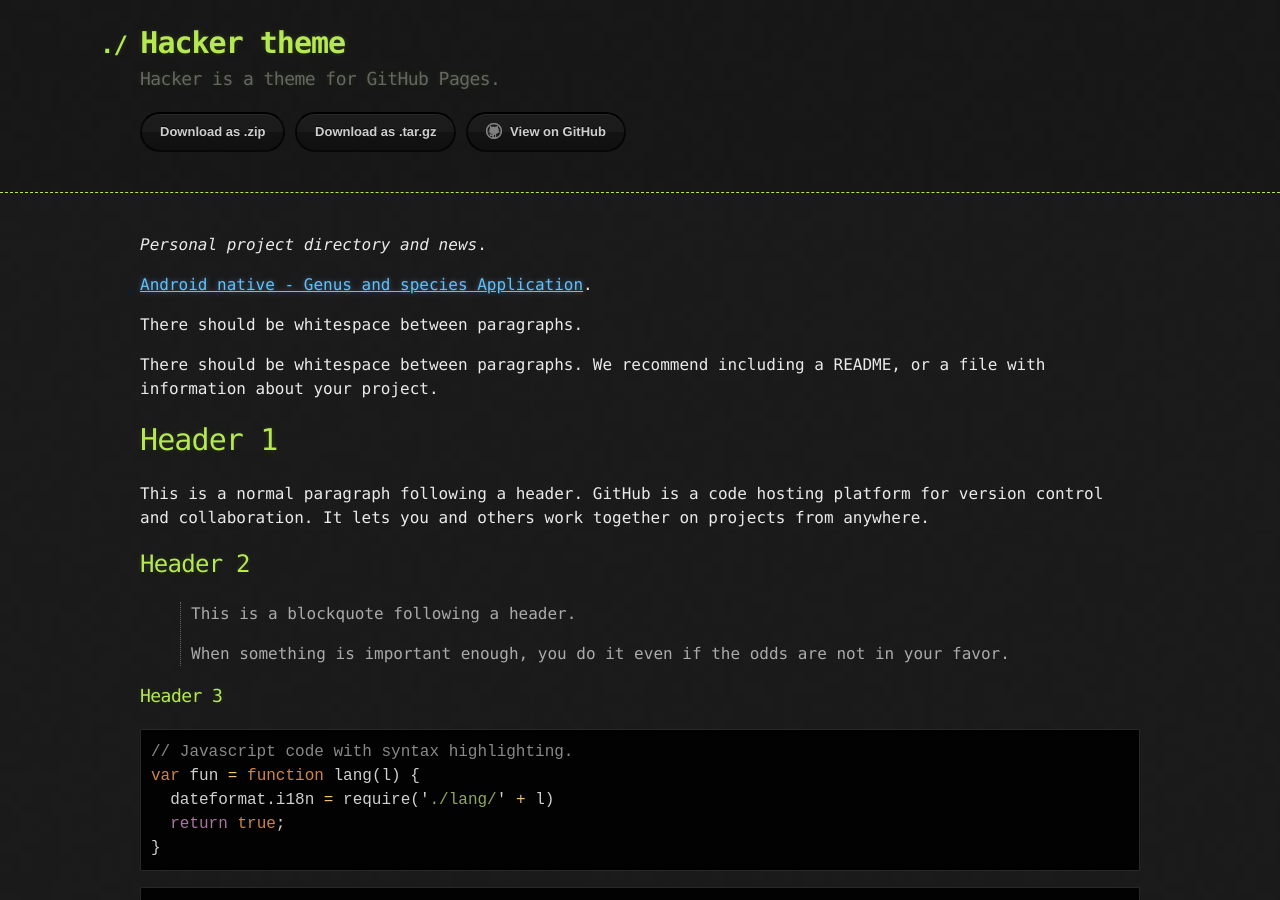
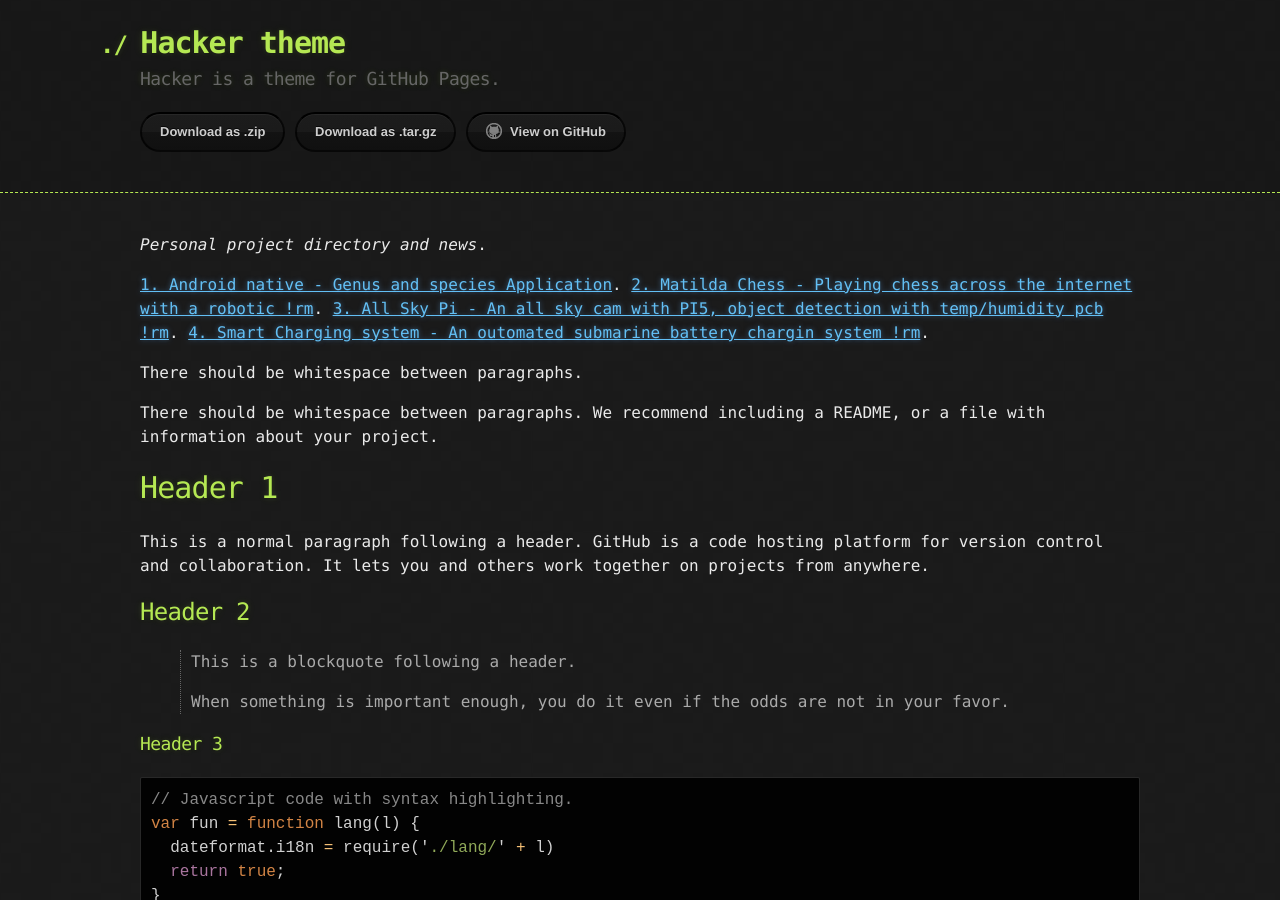
Before and after one commit to Chessdog68/my-github-page, a Jekyll site: the page built from index.md, in a window 1280 px wide and 900 px high. Built offline with Jekyll 4.4.1, drawn with Linux system fonts in a browser that asks for light colours.

Commit message:
update with links

```diff
--- a/index.md
+++ b/index.md
@@ -4,7 +4,11 @@
 
  _Personal project directory and news_.
 
-[Android native  - Genus and species Application](./another-page.html).
+[1. Android native  - Genus and species Application](./another-page.html).
+[2. Matilda Chess  - Playing chess across the internet with a robotic !rm](./another-page.html).
+[3. All Sky Pi  - An all sky cam with PI5, object detection with temp/humidity pcb !rm](./another-page.html).
+[4. Smart Charging system  - An outomated submarine battery chargin system !rm](./another-page.html).
+
 
 There should be whitespace between paragraphs.
 
```
